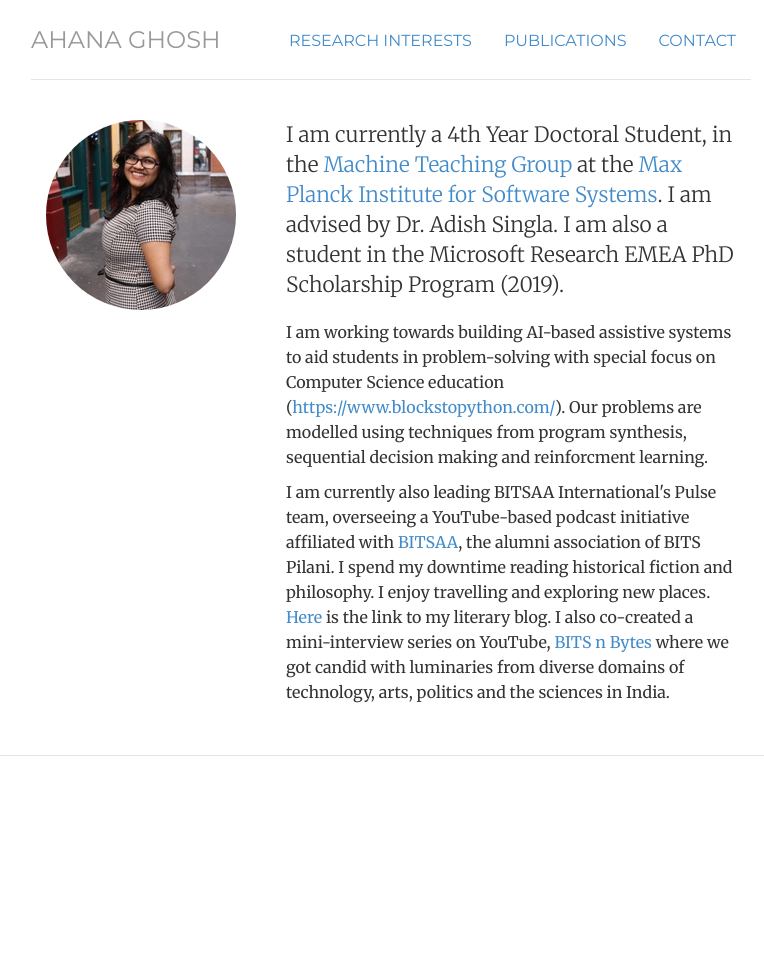
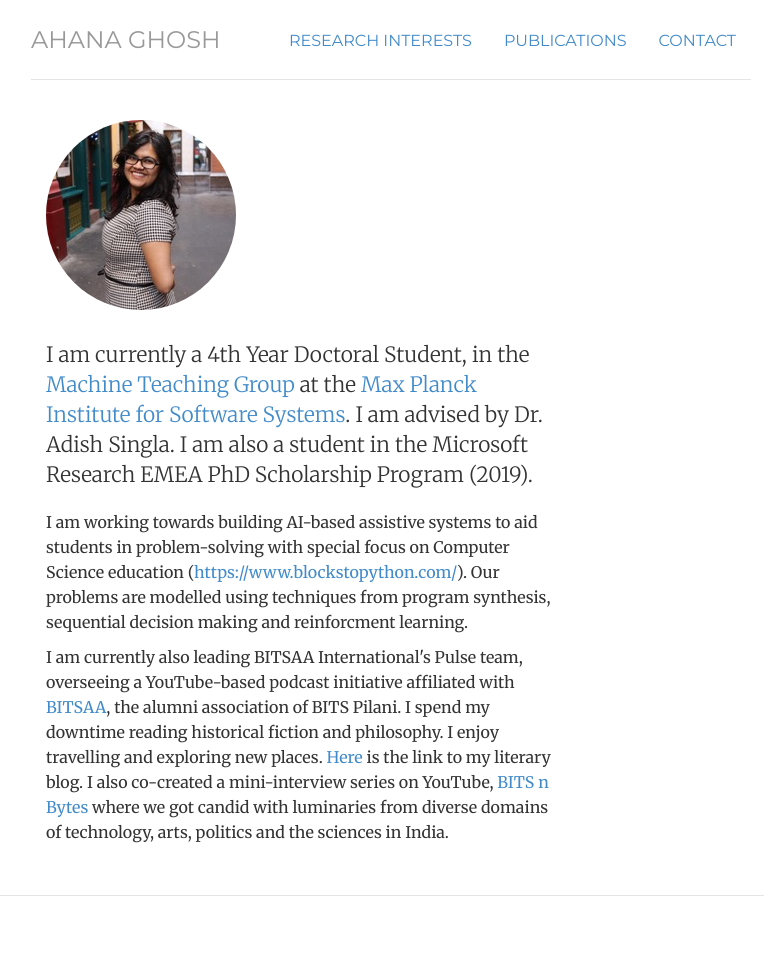
Before and after one commit to ahana204/ahana204.github.io, a Jekyll site: the page built from index.html, in a window 1280 px wide. Shown: the whole page, without its empty margins (249-1013 px from the left). Built offline with Jekyll 4.4.1, drawn with Linux system fonts in a browser that asks for light colours; before the commit the page ends 900 px from its top, so only the background shows below that.

Commit message:
Update index.html

```diff
--- a/index.html
+++ b/index.html
@@ -12,7 +12,7 @@
 	<div class="col-sm-4">
 	<img class="img-circle avatar" alt="Ahana Ghosh" src="img/ahana_image_small.jpeg">
 	</div>
-	<div itemscope itemtype="http://data-vocabulary.org/Person" class="col-sm-8">
+	<div itemscope itemtype="http://data-vocabulary.org/Person" class="col-sm-9">
 	<p class="lead">I am currently a 4th Year Doctoral Student, in the <a href="https://machineteaching.mpi-sws.org/index.html">Machine Teaching Group</a> at the <a href="https://www.mpi-sws.org/">Max Planck Institute for Software Systems</a>.
 		I am advised by Dr. Adish Singla. I am also a student in the Microsoft Research EMEA PhD Scholarship Program (2019).</p>
 	<p>I am working towards building AI-based assistive systems to aid students in problem-solving with special focus on Computer Science education (<a href="https://www.blockstopython.com/">https://www.blockstopython.com/</a>). Our problems are modelled using techniques from program synthesis, sequential decision making and reinforcment learning.
```
